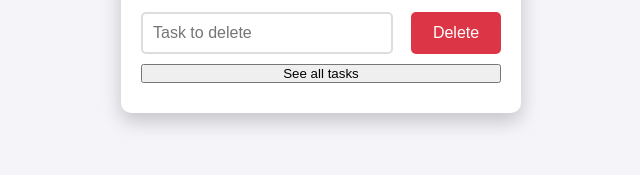
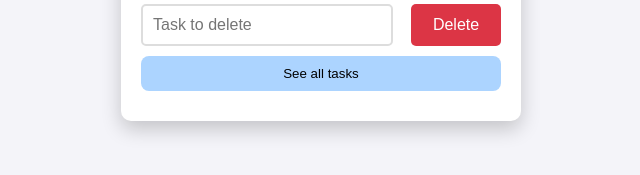
Before and after one commit to BinaryNikita/Javascript, a plain HTML site: page _15Todo.html in a window 1280 px wide. Shown: the part 405-580 px from the top of the page, without its empty margins (319-959 px from the left). Drawn offline with Linux system fonts and the light colour scheme.

Commit message:
Added Object file

```diff
--- a/_15Todo.html
+++ b/_15Todo.html
@@ -143,6 +143,13 @@
         .additional-inputs button {
             width: 25%;
         }
+
+        #viewTasksBtn{
+            background-color: #acd4ff;
+            padding: 10px 10px;
+            border: none;
+            border-radius: 8px;
+        }
     </style>
 </head>
 <body>
```
